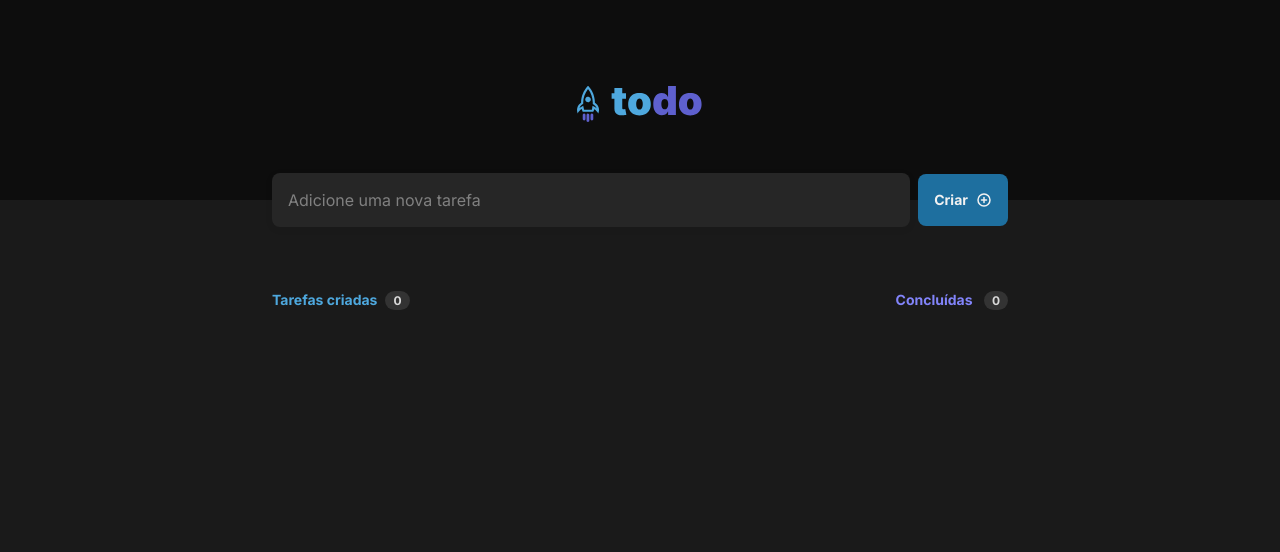
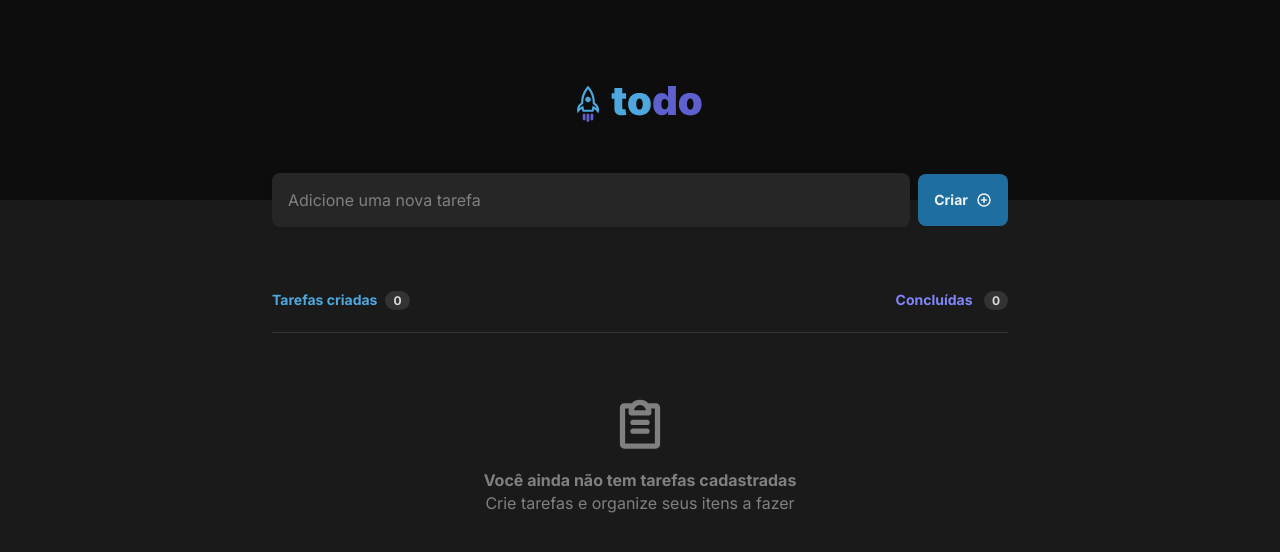
Before and after one commit to ThaSMorato/todo-ignite-challenge, a React (Vite) app: page / in a window 1280 px wide. Shown: the top 552 px of the page. Built offline with nearby package versions, Linux system fonts and the light colour scheme.

Commit message:
feat: zero tasks feedback

```diff
--- a/src/App.tsx
+++ b/src/App.tsx
@@ -1,6 +1,7 @@
 import { useState } from 'react'
 
 import { Header } from './components/molecules/Header'
+import { ZeroTask } from './components/molecules/ZeroTask'
 import { NewTaskForm } from './components/organisms/NewTaskForm'
 import { Task } from './components/organisms/Task'
 import styles from './styles.module.css'
@@ -65,6 +66,7 @@ function App() {
                 </span>
               </p>
             </div>
+            {tasks.length > 0 ? (
               <div className={styles.list}>
                 {tasks.map((task) => (
                   <Task
@@ -76,6 +78,9 @@ function App() {
                   />
                 ))}
               </div>
+            ) : (
+              <ZeroTask />
+            )}
           </div>
         </div>
       </main>
--- /dev/null
+++ b/src/components/molecules/ZeroTask/index.tsx
@@ -0,0 +1,13 @@
+import { ClipboardText } from 'phosphor-react'
+
+import styles from './styles.module.css'
+
+export const ZeroTask = () => {
+  return (
+    <div className={styles.container}>
+      <ClipboardText size={56} weight="bold" />
+      <strong>Você ainda não tem tarefas cadastradas</strong>
+      <p>Crie tarefas e organize seus itens a fazer</p>
+    </div>
+  )
+}
--- /dev/null
+++ b/src/components/molecules/ZeroTask/styles.module.css
@@ -0,0 +1,13 @@
+.container {
+  padding: 64px 0;
+  display: flex;
+  align-items: center;
+  flex-direction: column;
+  border-top: 1px solid var(--gray-400);
+  font-size: 1rem;
+  line-height: 140%;
+}
+
+.container strong {
+  margin-top: 16px;
+}
```
Lines whose indentation alone changed are shown as unchanged.
